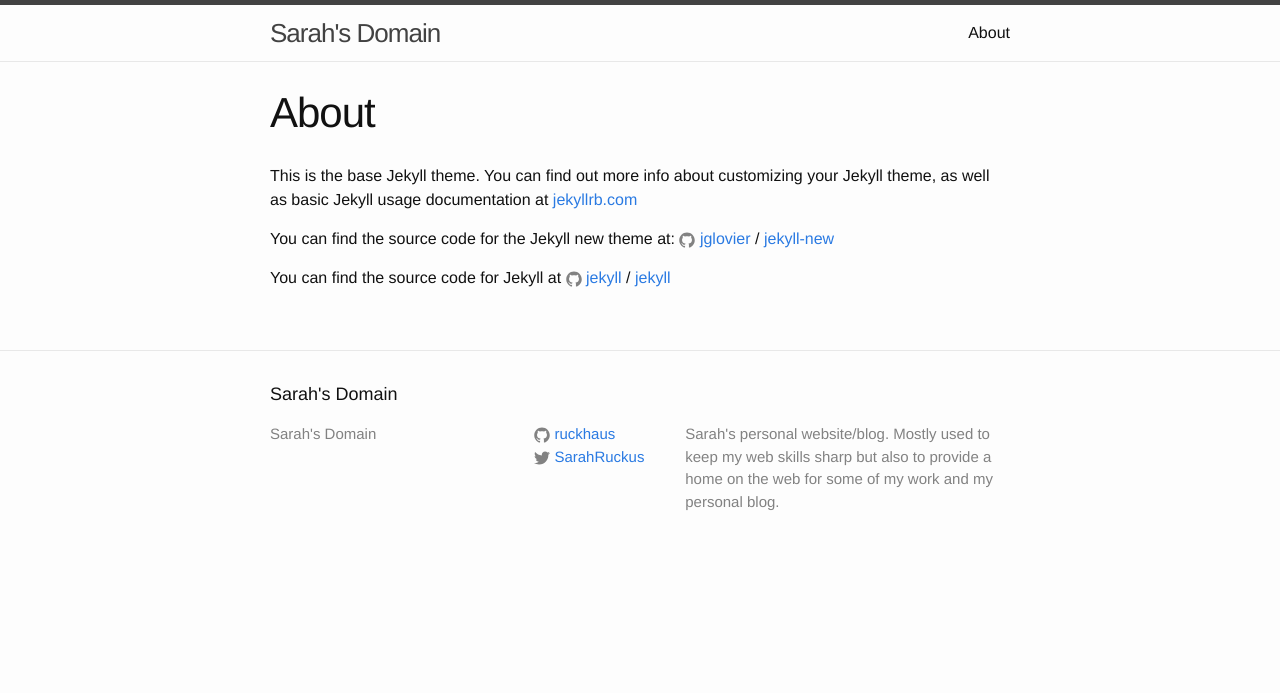
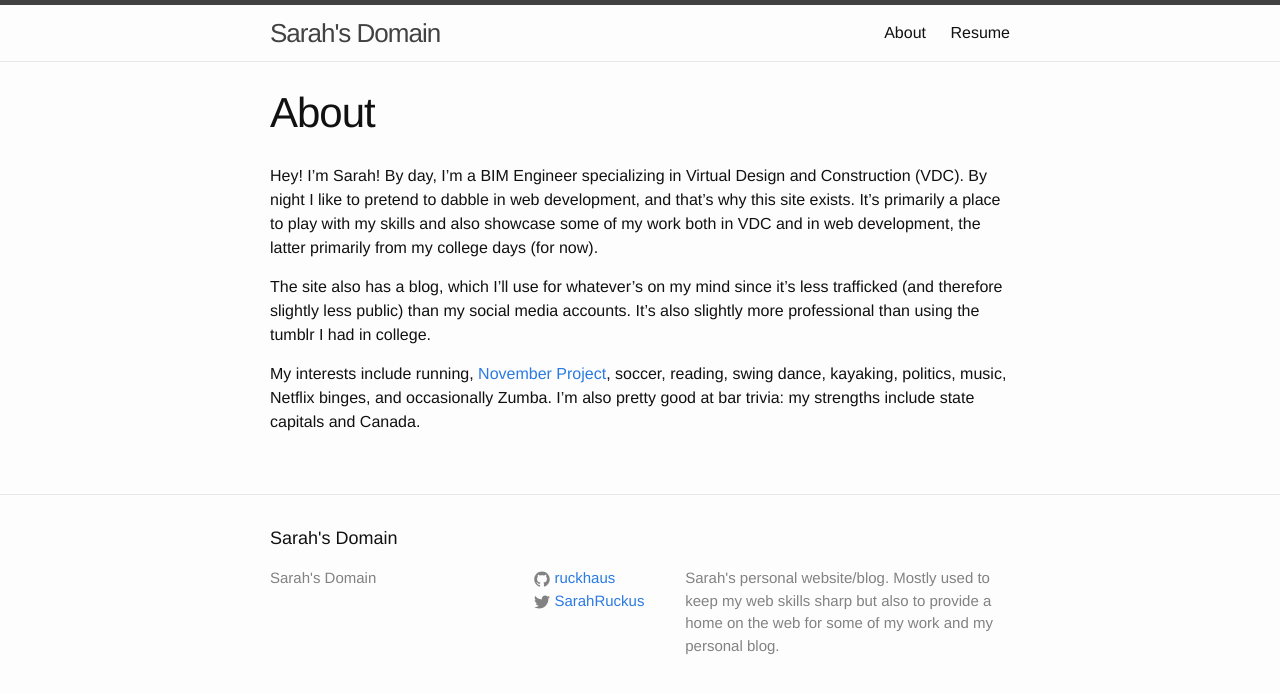
Before and after one commit to ruckhaus/ruckhaus.github.io, a Jekyll site: the page built from about.md, in a window 1280 px wide. Shown: the top 693 px of the page. Built offline with Jekyll 4.4.1, drawn with Linux system fonts in a browser that asks for light colours.

Commit message:
update about, README; add resume

```diff
--- a/about.md
+++ b/about.md
@@ -4,12 +4,10 @@ title: About
 permalink: /about/
 ---
 
-This is the base Jekyll theme. You can find out more info about customizing your Jekyll theme, as well as basic Jekyll usage documentation at [jekyllrb.com](http://jekyllrb.com/)
+Hey! I'm Sarah! By day, I'm a BIM Engineer specializing in Virtual Design and Construction (VDC). By night I like to pretend to dabble in web development, and that's why this site exists. It's primarily a place to play with my skills and also showcase some of my work both in VDC and in web development, the latter primarily from my college days (for now).
 
-You can find the source code for the Jekyll new theme at:
-{% include icon-github.html username="jglovier" %} /
-[jekyll-new](https://github.com/jglovier/jekyll-new)
+The site also has a blog, which I'll use for whatever's on my mind since it's less trafficked (and therefore slightly less public) than my social media accounts. It's also slightly more professional than using the tumblr I had in college.
 
-You can find the source code for Jekyll at
-{% include icon-github.html username="jekyll" %} /
-[jekyll](https://github.com/jekyll/jekyll)
+My interests include running, [November Project][1], soccer, reading, swing dance, kayaking, politics, music, Netflix binges, and occasionally Zumba. I'm also pretty good at bar trivia: my strengths include state capitals and Canada.
+
+[1]: http://november-project.com/
```
Also changed, not shown: resume.md (added, +57 -0 lines), README.md.
